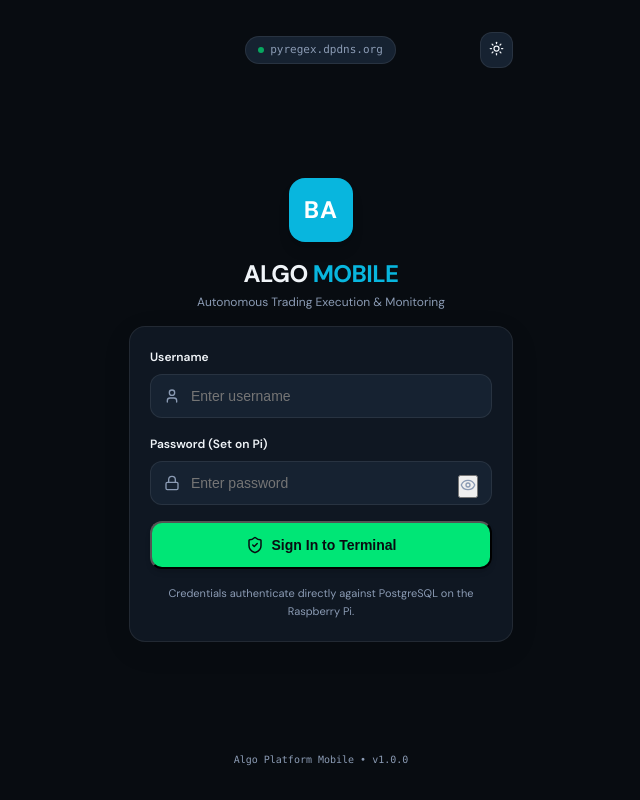
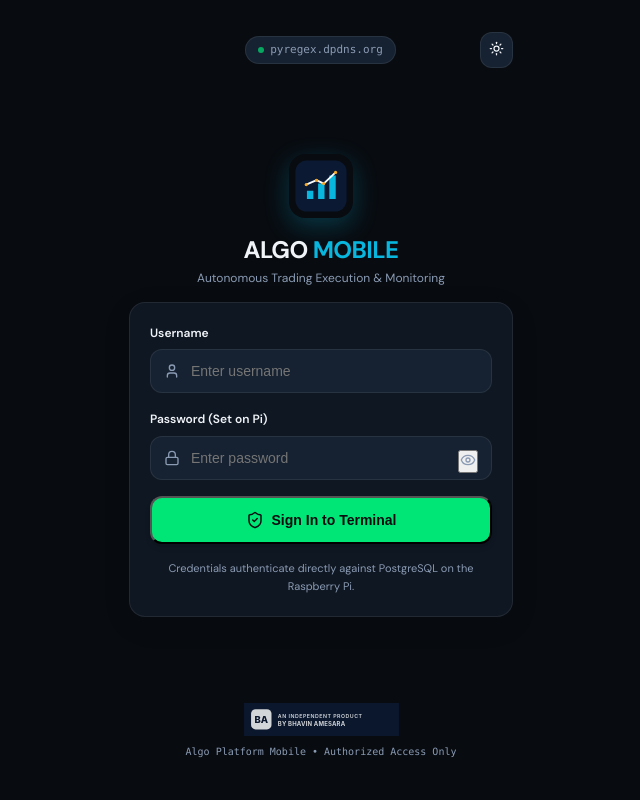
Before and after one commit to bhavin-2607/algo-platform, a React (Vite) app in the folder frontend/: page /mobile in a window 1280 px wide. Shown: the whole page, without its empty margins (319-959 px from the left). Built offline with nearby package versions, Linux system fonts and the light colour scheme; no server answers; the HTML template or start-up script is replaced by a standard one.

Commit message:
feat(branding): integrate official Algo Platform logo in header, login, and android launcher icon

```diff
--- a/frontend/src/mobile/components/MobileHeader.tsx
+++ b/frontend/src/mobile/components/MobileHeader.tsx
@@ -33,12 +33,12 @@ export const MobileHeader: React.FC<MobileHeaderProps> = ({
       {/* Top Strip */}
       <div className="flex items-center justify-between">
         <div className="flex items-center space-x-2.5">
-          <div
-            className="w-8 h-8 rounded-xl flex items-center justify-center font-extrabold text-xs tracking-wider shadow-sm"
-            style={{ background: "var(--blue)", color: "#ffffff" }}
-          >
-            BA
-          </div>
+          <img
+            src="/branding/algo-symbol.svg"
+            alt="Algo Platform Logo"
+            className="w-8 h-8 rounded-xl shadow-sm"
+            style={{ borderRadius: 9 }}
+          />
           <div>
             <div className="flex items-center space-x-1.5">
               <span className="font-extrabold text-sm tracking-tight" style={{ color: "var(--text)" }}>
--- a/frontend/src/mobile/pages/MobileLoginPage.tsx
+++ b/frontend/src/mobile/pages/MobileLoginPage.tsx
@@ -71,11 +71,16 @@ export const MobileLoginPage: React.FC<MobileLoginPageProps> = ({
 
       {/* Branding */}
       <div className="space-y-4 text-center my-auto">
-        <div
-          className="w-16 h-16 rounded-2xl mx-auto flex items-center justify-center shadow-lg"
-          style={{ background: "var(--blue)", color: "#ffffff" }}
-        >
-          <span className="font-black text-2xl tracking-wider">BA</span>
+        <div className="flex justify-center">
+          <img
+            src="/branding/algo-symbol.svg"
+            alt="Algo Platform Logo"
+            className="w-16 h-16 shadow-xl"
+            style={{
+              borderRadius: 16,
+              boxShadow: "0 8px 24px rgba(8, 182, 222, 0.25)",
+            }}
+          />
         </div>
 
         <div>
@@ -169,8 +174,15 @@ export const MobileLoginPage: React.FC<MobileLoginPageProps> = ({
       </div>
 
       {/* Footer */}
-      <div className="text-center text-[10px] font-mono" style={{ color: "var(--muted)" }}>
-        Algo Platform Mobile • v1.0.0
+      <div className="flex flex-col items-center space-y-2 pb-2">
+        <img
+          src={theme === "dark" ? "/branding/endorsed-by-ba-dark.svg" : "/branding/endorsed-by-ba-light.svg"}
+          alt="An Independent Product by Bhavin Amesara"
+          style={{ width: 155, height: "auto", opacity: 0.85 }}
+        />
+        <div className="text-[10px] font-mono" style={{ color: "var(--muted)" }}>
+          Algo Platform Mobile • Authorized Access Only
+        </div>
       </div>
     </div>
   );
```
Also changed, not shown: 2 other files (tests, documents, lock files or other folders).
